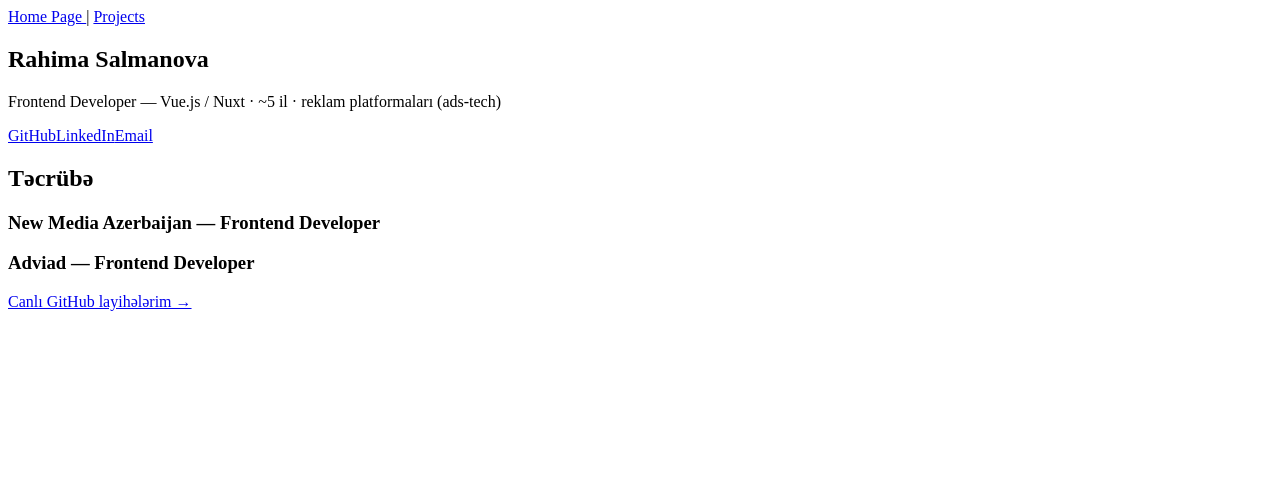
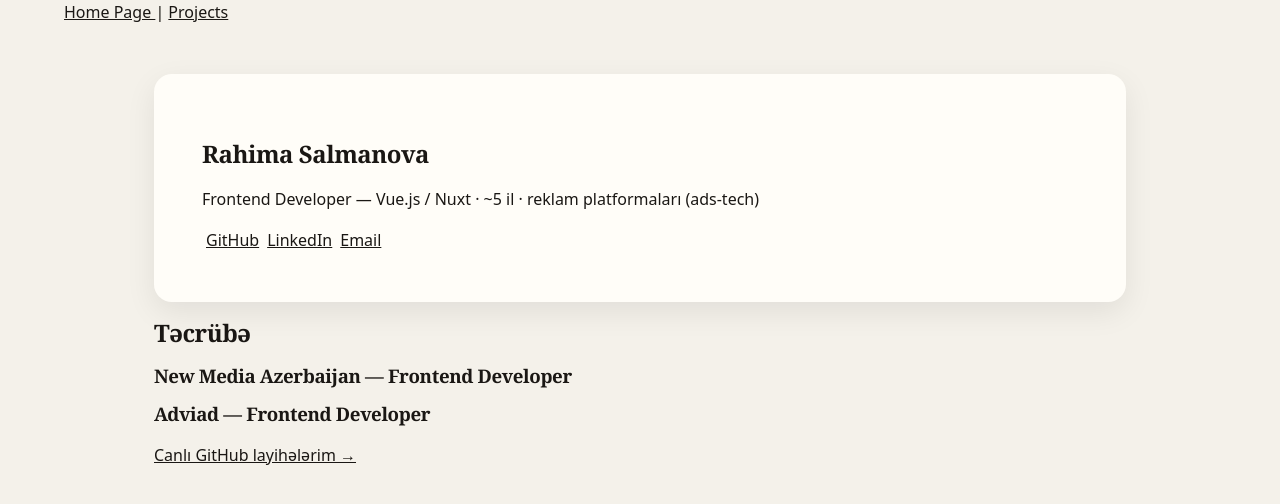
Before and after one commit to rahimasalman/rahima-salman-portfolio, a Nuxt app: page / in a window 1280 px wide. Shown: the top 504 px of the page. Built offline with nearby package versions, Linux system fonts and the light colour scheme.

Commit message:
feat: add main.css for styling and enhance hero section with 3D tilt effect

```diff
--- /dev/null
+++ b/app/assets/css/main.css
@@ -0,0 +1,47 @@
+:root {
+    /* signature palitra — isti/organik, klişe gradient YOX */
+    --bg:     #f4f1ea;   /* cream/paper */
+    --ink:    #1a1714;   /* deep ink */
+    --muted:  #6b6459;
+    --accent: #c2502e;   /* terracotta — bir cəsarətli aksent */
+    --card:   #fffdf8;
+
+    /* tipografiya — xarakterli, Inter YOX */
+    --font-display: 'Fraunces', Georgia, serif;
+    --font-body:    'Space Grotesk', system-ui, sans-serif;
+    --gutter: clamp(1.25rem, 5vw, 4rem);   /* qıraq boşluğu — kiçik ekranda az, böyükdə çox */
+    --maxw: 1100px;                         /* məzmun çox enlənməsin */
+}
+
+* { box-sizing: border-box; }
+
+/* heç bir bölmə qıraqlara yapışmasın */
+nav, main, footer {
+    padding-inline: var(--gutter);
+}
+
+/* məzmun sütunu — nəfəs alan, mərkəzdə amma daxili layout asimmetrik ola bilər */
+main {
+    max-width: var(--maxw);
+    margin-inline: auto;
+    padding-block: clamp(2rem, 6vh, 5rem);   /* yuxarı/aşağı da boşluq */
+}
+body {
+    margin: 0;
+    background: var(--bg);
+    color: var(--ink);
+    font-family: var(--font-body);
+    line-height: 1.6;
+}
+h1, h2, h3 {
+    font-family: var(--font-display);
+    line-height: 1.04;
+    letter-spacing: -0.02em;
+    font-weight: 600;
+}
+a { color: inherit; }
+
+/* əlçatanlıq: hərəkəti azaltmaq istəyənlərə hörmət */
+@media (prefers-reduced-motion: reduce) {
+    * { animation: none !important; transition: none !important; scroll-behavior: auto !important; }
+}
--- a/app/pages/index.vue
+++ b/app/pages/index.vue
@@ -1,14 +1,16 @@
 <template>
   <main>
     <!-- HERO -->
-    <section>
+    <section class="hero" @mousemove="onMove" @mouseleave="onLeave">
+      <div class="hero__card" :style="{ transform: tilt }">
       <h1>Rahima Salmanova</h1>
       <p>Frontend Developer — Vue.js / Nuxt · ~5 il · reklam platformaları (ads-tech)</p>
       <p><!-- 1-2 cümlə tagline: sən kimsən, nədə güclüsən --></p>
-      <div>
+      <div class="links">
         <a href="https://github.com/rahimasalman" target="_blank">GitHub</a>
         <a href="https://www.linkedin.com/in/rahima-salman/" target="_blank">LinkedIn</a>
         <a href="mailto:rahimasalman7@gmail.com">Email</a>
+      </div>
       </div>
     </section>
 
@@ -35,4 +37,35 @@ useSeoMeta({
   ogDescription: 'Frontend developer with ~5 years building Vue.js & Nuxt applications, specialized in advertising platforms. Open to frontend/senior roles — Baku & remote',
   ogType: 'website',
 })
+
+const tilt = ref('')
+function onMove(e: MouseEvent) {
+  const el = e.currentTarget as HTMLElement
+  const r = el.getBoundingClientRect()
+  const px = (e.clientX - r.left) / r.width - 0.5   // -0.5 .. 0.5
+  const py = (e.clientY - r.top) / r.height - 0.5
+  tilt.value = `rotateY(${px * 8}deg) rotateX(${-py * 8}deg)`
+}
+function onLeave() { tilt.value = 'rotateY(0deg) rotateX(0deg)' }
 </script>
+
+<style scoped>
+/* BAZA (mobil): sadə, statik, depth üçün yüngül kölgə */
+.hero__card {
+  background: var(--card);
+  border-radius: 18px;
+  padding: clamp(1.5rem, 5vw, 3rem);
+  box-shadow: 0 10px 30px rgba(0,0,0,.08);
+  transition: transform .25s ease-out;
+  transform-style: preserve-3d;
+  will-change: transform;
+}
+
+/* GÜCLƏNDİRMƏ (desktop + mouse): 3D perspektiv */
+@media (min-width: 768px) and (hover: hover) and (pointer: fine) {
+  .hero { perspective: 900px; }
+}
+.links > a{
+  padding:4px;
+}
+</style>
--- a/nuxt.config.ts
+++ b/nuxt.config.ts
@@ -2,7 +2,8 @@ export default defineNuxtConfig({
     $development: undefined, $env: undefined, $meta: undefined, $production: undefined, $test: undefined,
     compatibilityDate: '2025-07-15',
     devtools: {enabled: true},
-    modules: ['@nuxtjs/sitemap'],
+    modules: ['@nuxtjs/sitemap', '@nuxt/fonts'],
+    css: ['~/assets/css/main.css'],
     site: {
         url: 'https://rahimasalman.netlify.app',
         name: 'Rahima Salman — Portfolio',
--- a/package.json
+++ b/package.json
@@ -15,6 +15,7 @@
     "vue-router": "^5.1.0"
   },
   "devDependencies": {
+    "@nuxt/fonts": "^0.14.0",
     "@nuxtjs/sitemap": "^8.2.2"
   }
 }
```
Also changed, not shown: 1 other file (tests, documents, lock files or other folders).
